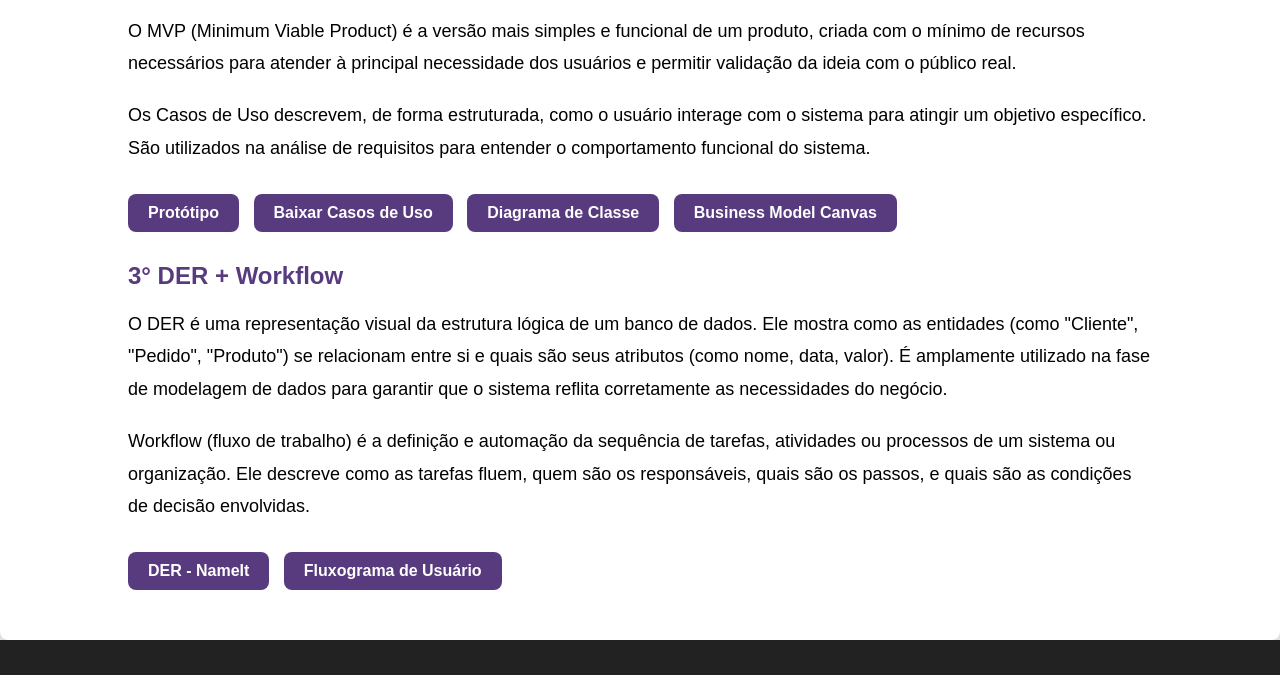
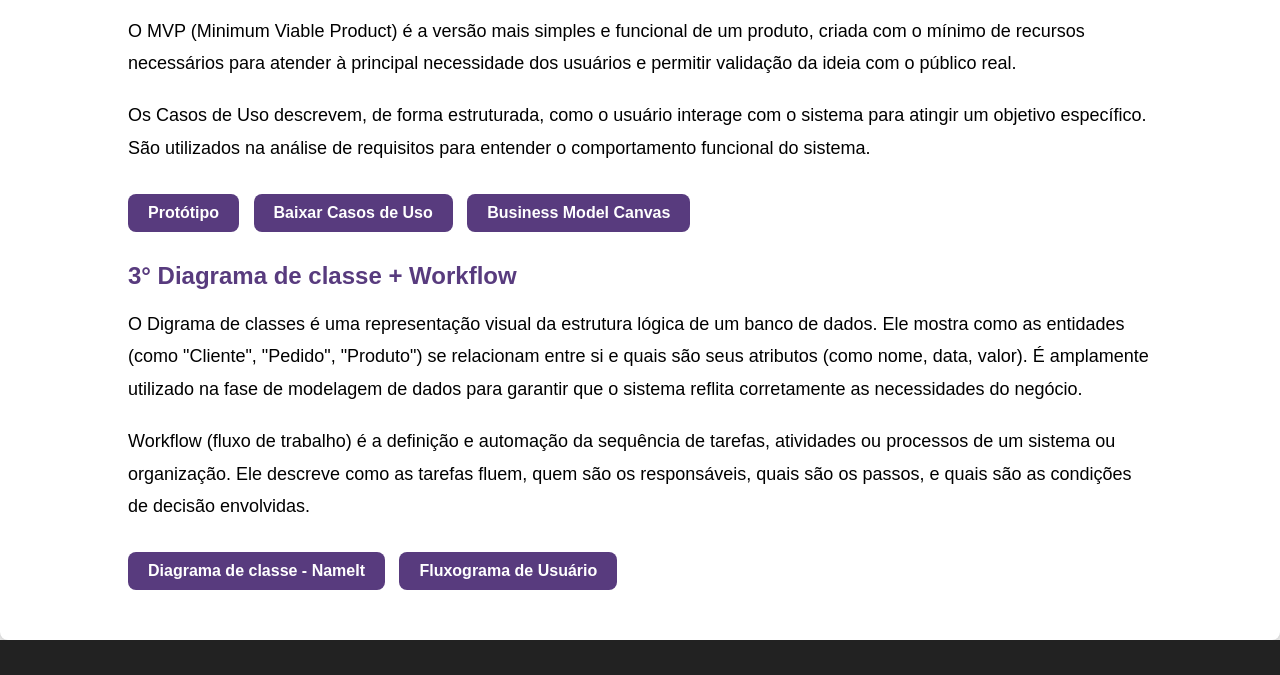
Before and after one commit to samgg67/PortifolioNameit, a plain HTML site: page index.html in a window 1280 px wide. Shown: the part 423-1098 px from the top of the page. Drawn offline with Linux system fonts and the light colour scheme.

Commit message:
atualização

```diff
--- a/index.html
+++ b/index.html
@@ -40,16 +40,15 @@
             <p>Os Casos de Uso descrevem, de forma estruturada, como o usuário interage com o sistema para atingir um objetivo específico. São utilizados na análise de requisitos para entender o comportamento funcional do sistema.</p>
             <a class="botao-download" href="https://www.figma.com/design/TXoJAl7KAGpmxtBvtXGLSr/NameIt?node-id=1-8459&t=Vxs5YPf0BTN12r1z-1&authuser=0" target="_blank">Protótipo</a>
             <a class="botao-download" href="Assets/Use Case.asta" download>Baixar Casos de Uso</a>
-            <a class="botao-download" href="Assets/Class Diagram(1).asta" download>Diagrama de Classe</a>
             <a class="botao-download" href="Assets/Business Model Canvas.png" download>Business Model Canvas</a>
         </section>
 
         <section id="der">
-            <h2>3° DER + Workflow</h2>
-            <p>O DER é uma representação visual da estrutura lógica de um banco de dados. Ele mostra como as entidades (como "Cliente", "Pedido", "Produto") se relacionam entre si e quais são seus atributos (como nome, data, valor). É amplamente utilizado na fase de modelagem de dados para garantir que o sistema reflita corretamente as necessidades do negócio.</p>
+            <h2>3° Diagrama de classe + Workflow</h2>
+            <p>O Digrama de classes é uma representação visual da estrutura lógica de um banco de dados. Ele mostra como as entidades (como "Cliente", "Pedido", "Produto") se relacionam entre si e quais são seus atributos (como nome, data, valor). É amplamente utilizado na fase de modelagem de dados para garantir que o sistema reflita corretamente as necessidades do negócio.</p>
             <p>Workflow (fluxo de trabalho) é a definição e automação da sequência de tarefas, atividades ou processos de um sistema ou organização. Ele descreve como as tarefas fluem, quem são os responsáveis, quais são os passos, e quais são as condições de decisão envolvidas.</p>
-            <a class="botao-download" href="Assets/DER - NAME IT.asta" download>DER - NameIt</a>
-            <a class="botao-download" href="https://whimsical.com/fluxograma-do-usuario-pi-9Uu7CxKeDp5bg4MA5282vf" target="_blank">Fluxograma de Usuário</a>
+            <a class="botao-download" href="Assets/Class Diagram(1).asta" download>Diagrama de classe - NameIt</a>
+            <a class="botao-download" href="Assets/Fluxograma do Usuário - PI-1.pdf" target="_blank">Fluxograma de Usuário</a>
         </section>
     </main>
 
```
Also changed, not shown: 2 other files.
